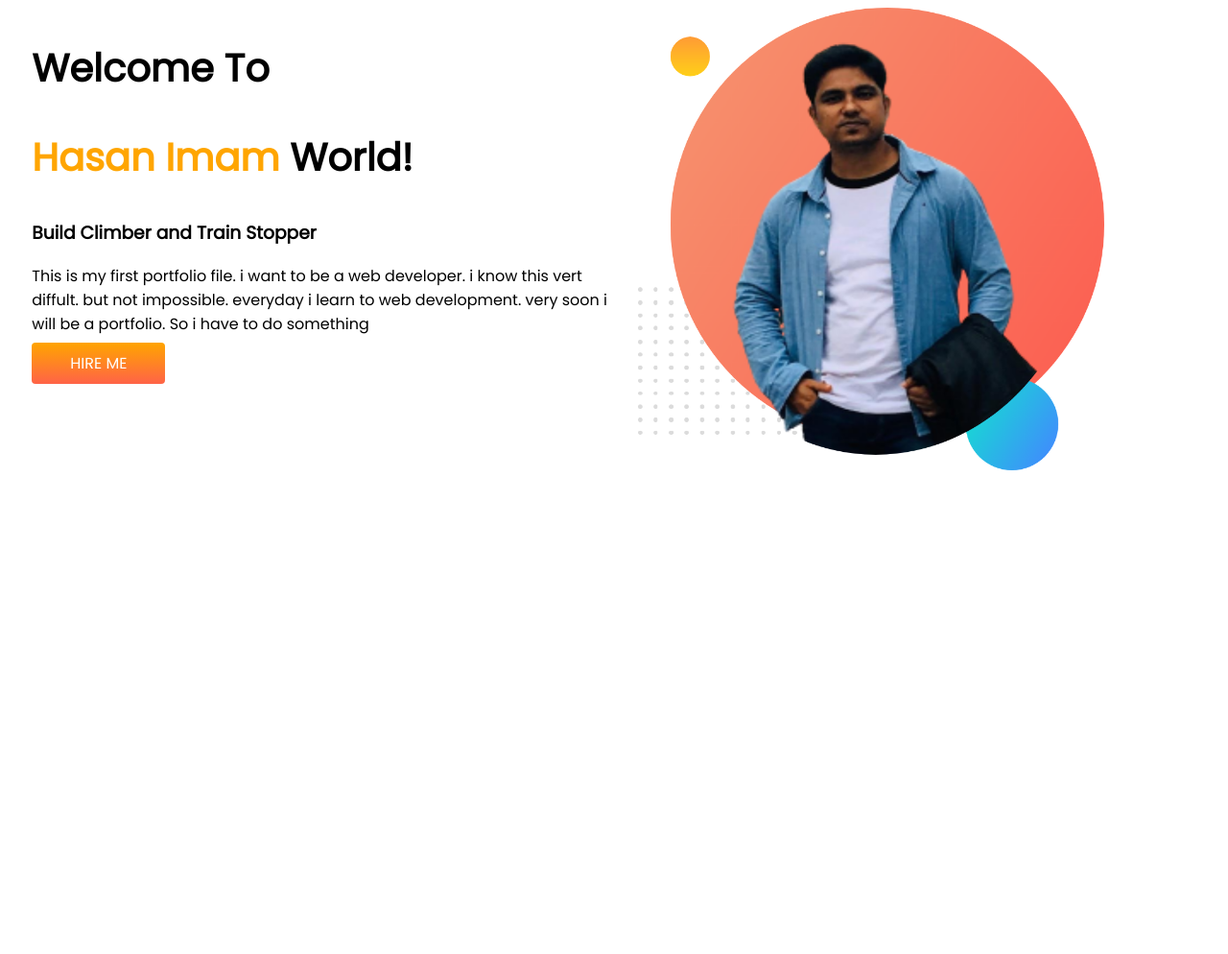
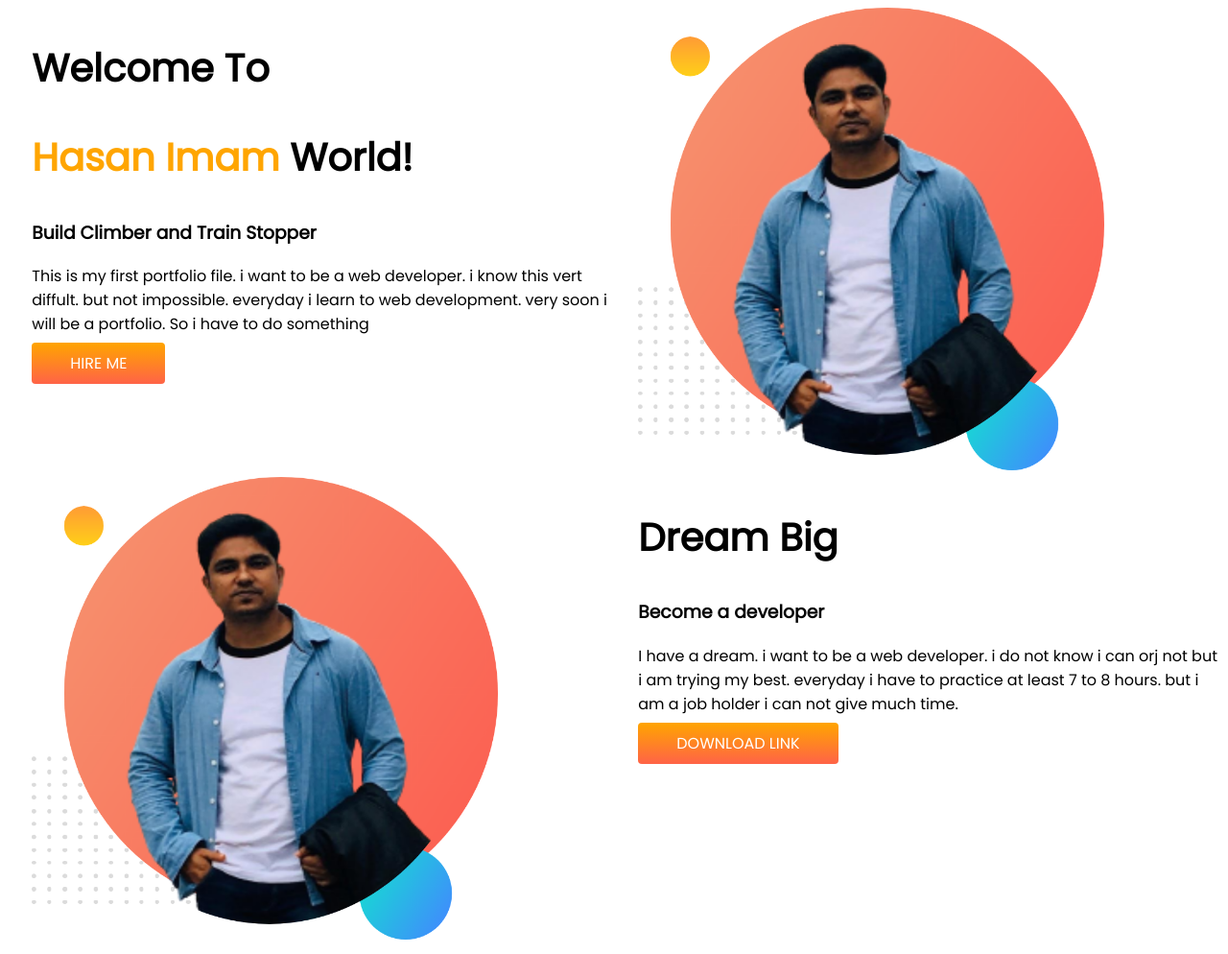
Before and after one commit to hasanisu/developer-portfolio, a plain HTML site: page index.html in a window 1280 px wide. Shown: the whole page at 96% size. Before the commit the page ends 800 px from the top, so only its background shows below. Drawn offline with Linux system fonts and the light colour scheme.

Commit message:
dream big

```diff
--- a/index.html
+++ b/index.html
@@ -26,6 +26,18 @@
         </div>
         <div class="half-width"><img src="images/hasan-photo.png " alt=""></div>
     </section>
+    <section class="dream-big">
+        <div class="half-width">
+            <img src="images/hasan-photo.png" alt="hasan">
+        </div>
+        <div class="half-width">
+            <h1>Dream Big</h1>
+            <h3>Become a developer</h3>
+            <p>I have a dream. i want to be a web developer. i do not know i can orj not but i am trying my best.
+                everyday i have to practice at least 7 to 8 hours. but i am a job holder i can not give much time.</p>
+            <a class="link-button" target="_blank href"="">DOWNLOAD LINK</a>
+        </div>
+    </section>
 
 
 </body>
```
